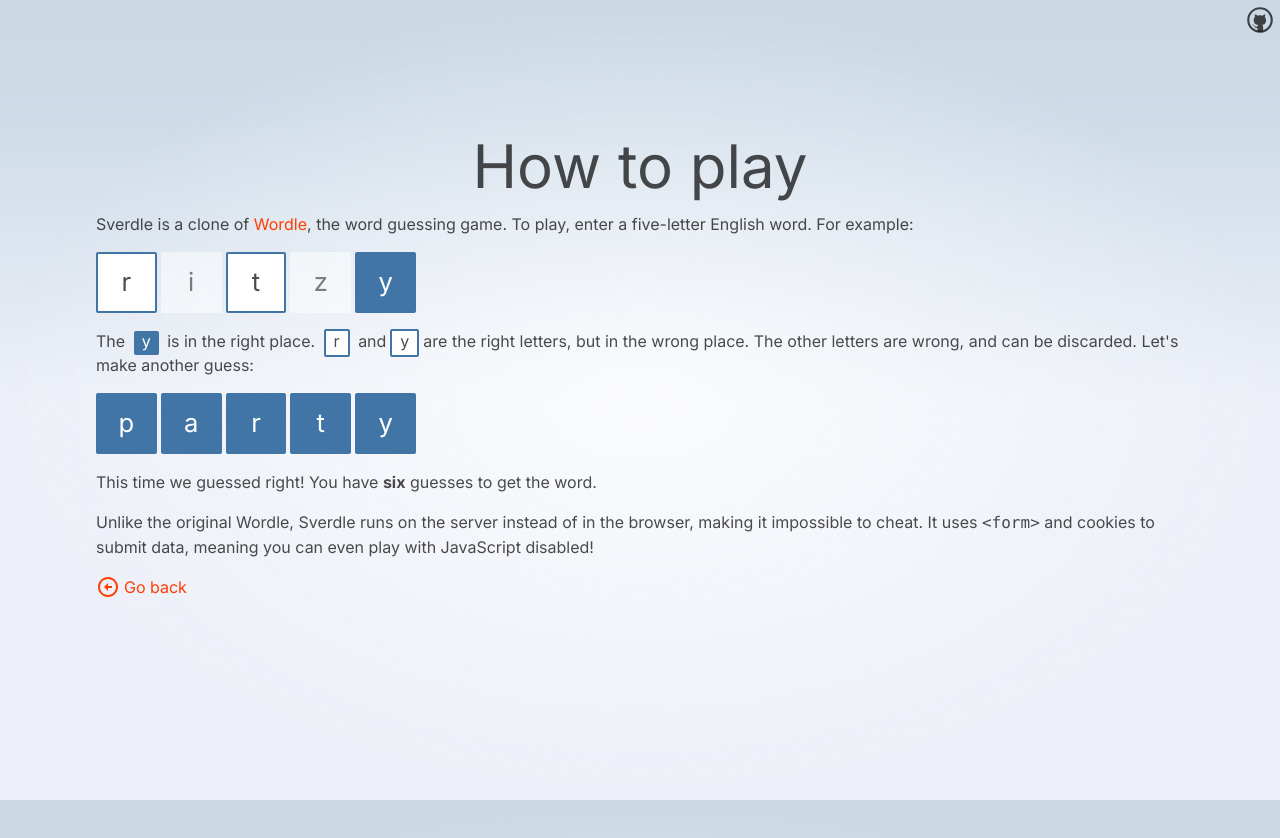
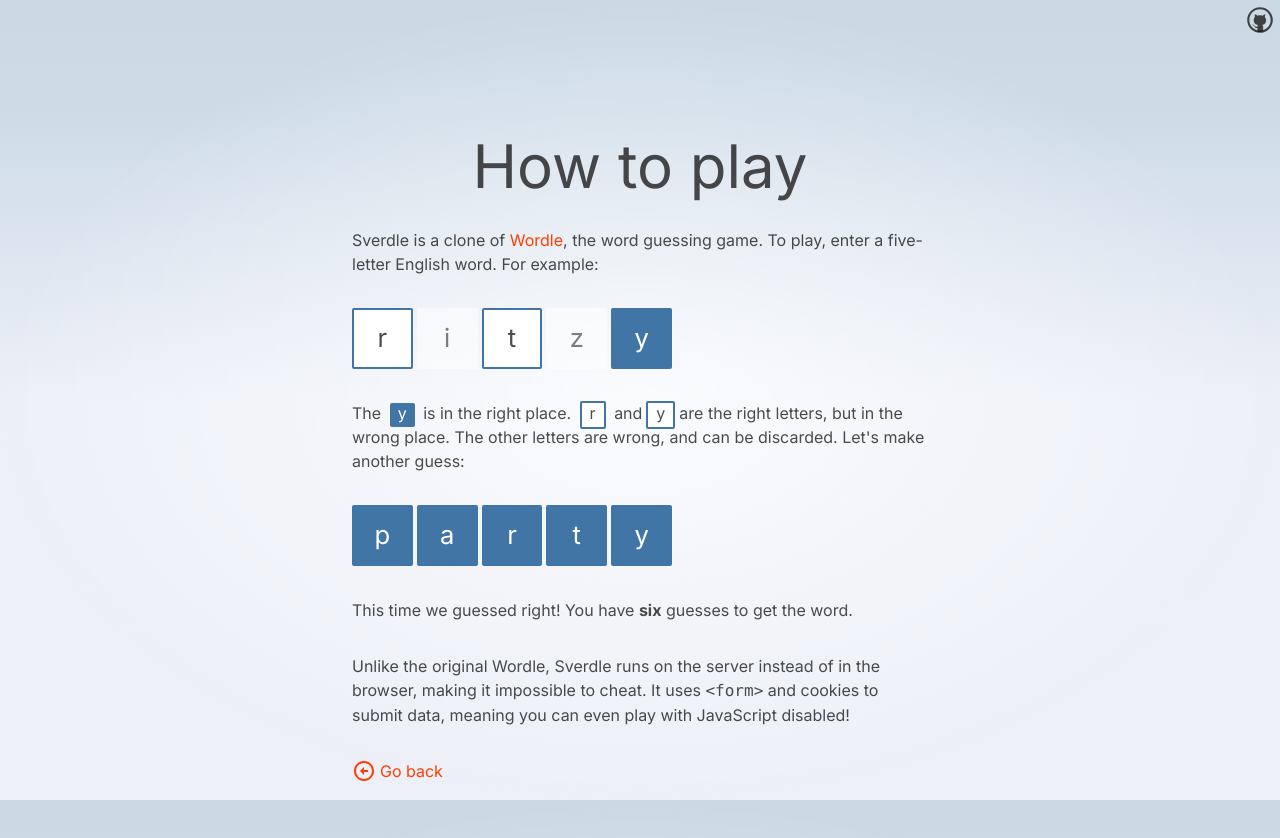
Before and after one commit to TimKhakk/guessing-game-app, a Next.js app: page /how-to-play in a window 1280 px wide. Shown: the top 838 px of the page. Built offline with nearby package versions, Linux system fonts and the light colour scheme.

Commit message:
update ui

```diff
--- a/src/app/how-to-play/page.tsx
+++ b/src/app/how-to-play/page.tsx
@@ -6,7 +6,7 @@
 export default function HowToPlay() {
   return (
     <div
-      className="flex flex-col gap-4 min-h-screen justify-start p-24"
+      className="flex max-w-[min(60vw,1200px)] mx-auto flex-col gap-8 min-h-screen justify-start p-24"
     >
       <h1 className="text-6xl text-center">How to play</h1>
 
--- a/src/app/page.tsx
+++ b/src/app/page.tsx
@@ -15,7 +15,6 @@
 
   return (
     <main className="flex flex-col gap-4 min-h-screen items-center justify-start p-24">
-      <p>Answer: {game.answer}</p>
       <Link href="/how-to-play" className='inline-flex items-center gap-1 text-colorTheme1 hover:underline'>
         <InfoSvg />
         How to play</Link>
```
